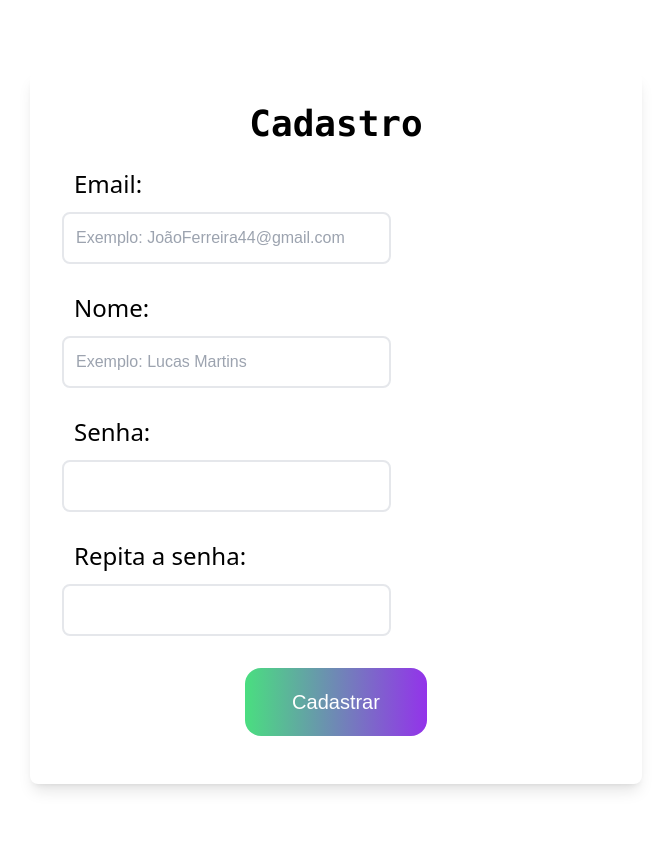
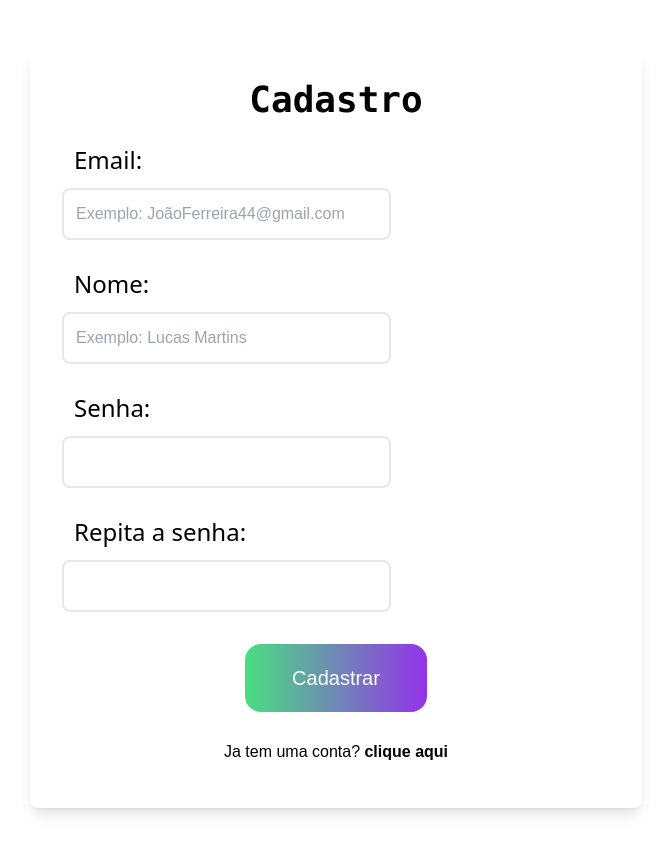
Before and after one commit to Perazzojoao/Bookstore, a Next.js app: page /register in a window 1280 px wide. Shown: the whole page, without its empty margins (304-975 px from the left). Built offline with nearby package versions, Linux system fonts and the light colour scheme.

Commit message:
adicionando o span

```diff
--- a/src/components/Cadastro/Registro.tsx
+++ b/src/components/Cadastro/Registro.tsx
@@ -42,6 +42,8 @@ export function Registro() {
                 <div className="flex justify-center">
                     <button type="submit" className="bg-gradient-to-r from-green-400 to-purple-600 text-white rounded-2xl m-4 p-5  w-1/3 max-w-xs text-xl">Cadastrar</button>
                 </div>
+
+                <span className="text-black justify-center items-center flex m-3 hover:text-purple-800"><a href="/login">Ja tem uma conta? <strong>clique aqui</strong></a></span>
             </form>
         </div>
     );
```
